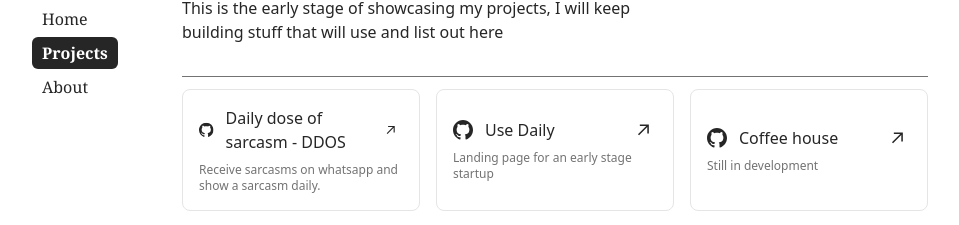
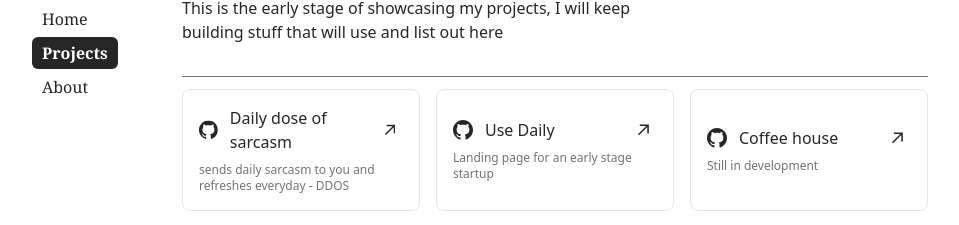
Before and after one commit to iammurali/murali-portfolio, a Next.js app: page /projects in a window 1280 px wide. Shown: the part 188-413 px from the top of the page, without its empty margins (160-1119 px from the left). Built offline with nearby package versions, Linux system fonts and the light colour scheme.

Commit message:
add project

```diff
--- a/pages/projects.tsx
+++ b/pages/projects.tsx
@@ -75,12 +75,12 @@ export default function About() {
             <div className="flex items-center justify-between">
               <div className="flex items-center">
                 <GithubIcon />
-                <div className="ml-3">Daily dose of sarcasm - DDOS</div>
+                <div className="ml-3">Daily dose of sarcasm</div>
               </div>
               <ArrowIcon />
             </div>
             <p className="text-neutral-500 dark:text-neutral-400 text-xs mt-2">
-              Receive sarcasms on whatsapp and show a sarcasm daily.
+              sends daily sarcasm to you and refreshes everyday - DDOS
             </p>
           </div>
         </a>
```
